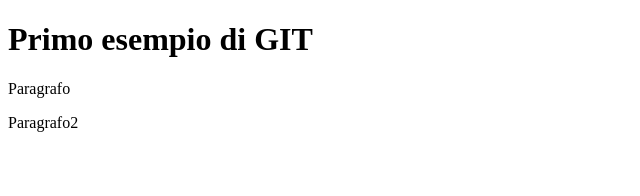
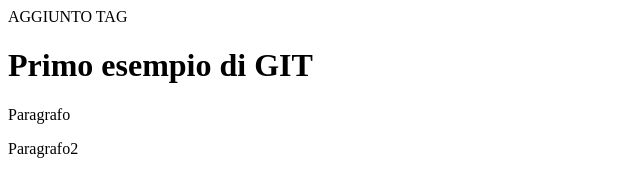
Before and after one commit to pedroDandrea201/app, a plain HTML site: page index.html in a window 1280 px wide. Shown: the whole page, without its empty margins (0-640 px from the left). Drawn offline with Linux system fonts and the light colour scheme.

Commit message:
Aggiunto tag Header

```diff
--- a/index.html
+++ b/index.html
@@ -7,6 +7,7 @@
     <title>GIT APP</title>
 </head>
 <body>
+    <header>AGGIUNTO TAG <HEADER></HEADER></header>
     <h1>Primo esempio di GIT</h1>
     <p>Paragrafo</p>
     <p>Paragrafo2</p>
```
